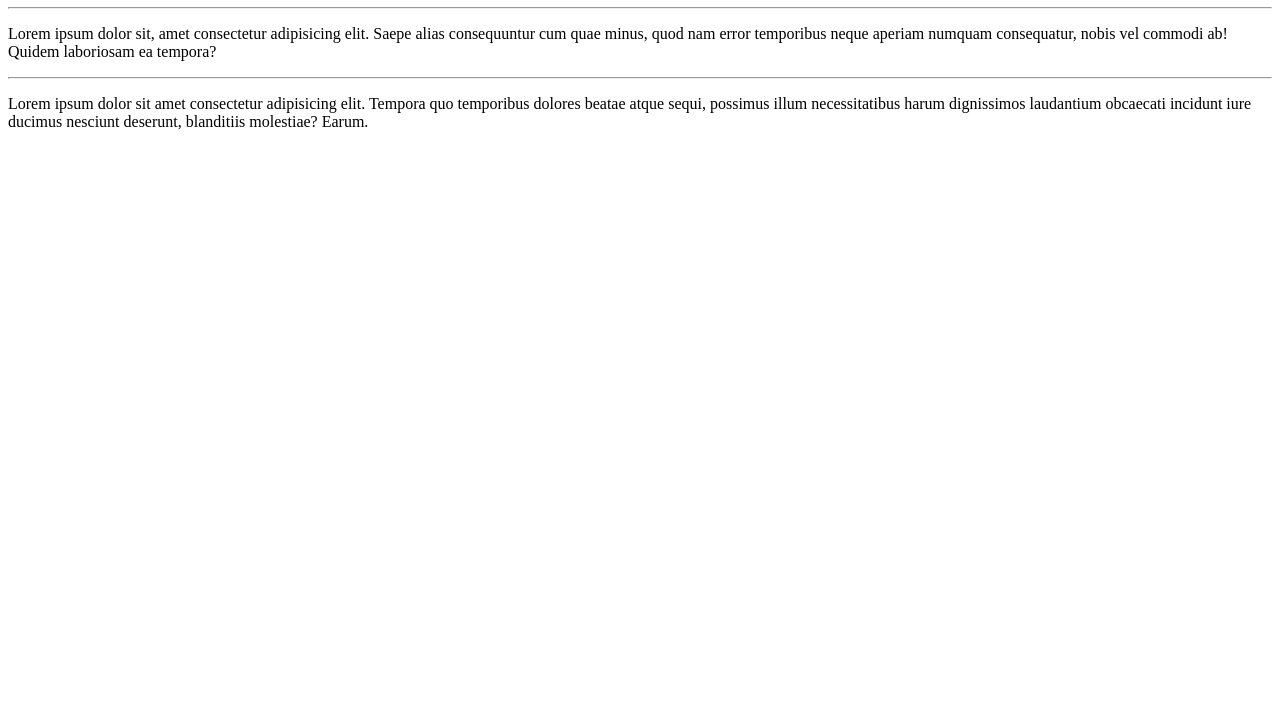
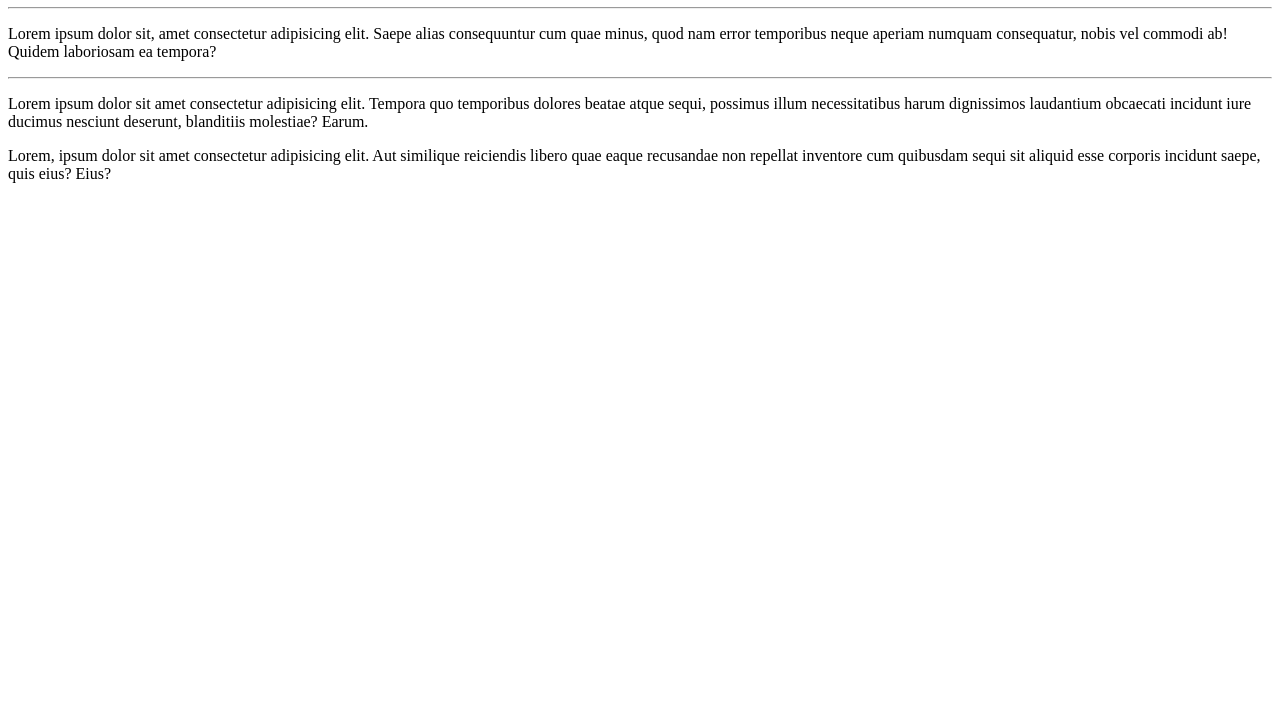
Before and after one commit to marxwrx/Ola-mundo, a plain HTML site: page site_exemplo/index.html in a window 1280 px wide. Shown: the part 73-800 px from the top of the page. Drawn offline with Linux system fonts and the light colour scheme.

Commit message:
Adicionei mais um paragrafo

```diff
--- a/site_exemplo/index.html
+++ b/site_exemplo/index.html
@@ -11,6 +11,6 @@
     <p>Lorem ipsum dolor sit, amet consectetur adipisicing elit. Saepe alias consequuntur cum quae minus, quod nam error temporibus neque aperiam numquam consequatur, nobis vel commodi ab! Quidem laboriosam ea tempora?</p>
     <hr>
     <p>Lorem ipsum dolor sit amet consectetur adipisicing elit. Tempora quo temporibus dolores beatae atque sequi, possimus illum necessitatibus harum dignissimos laudantium obcaecati incidunt iure ducimus nesciunt deserunt, blanditiis molestiae? Earum.</p>
-
+    <p>Lorem, ipsum dolor sit amet consectetur adipisicing elit. Aut similique reiciendis libero quae eaque recusandae non repellat inventore cum quibusdam sequi sit aliquid esse corporis incidunt saepe, quis eius? Eius?</p>
 </body>
 </html>
```
